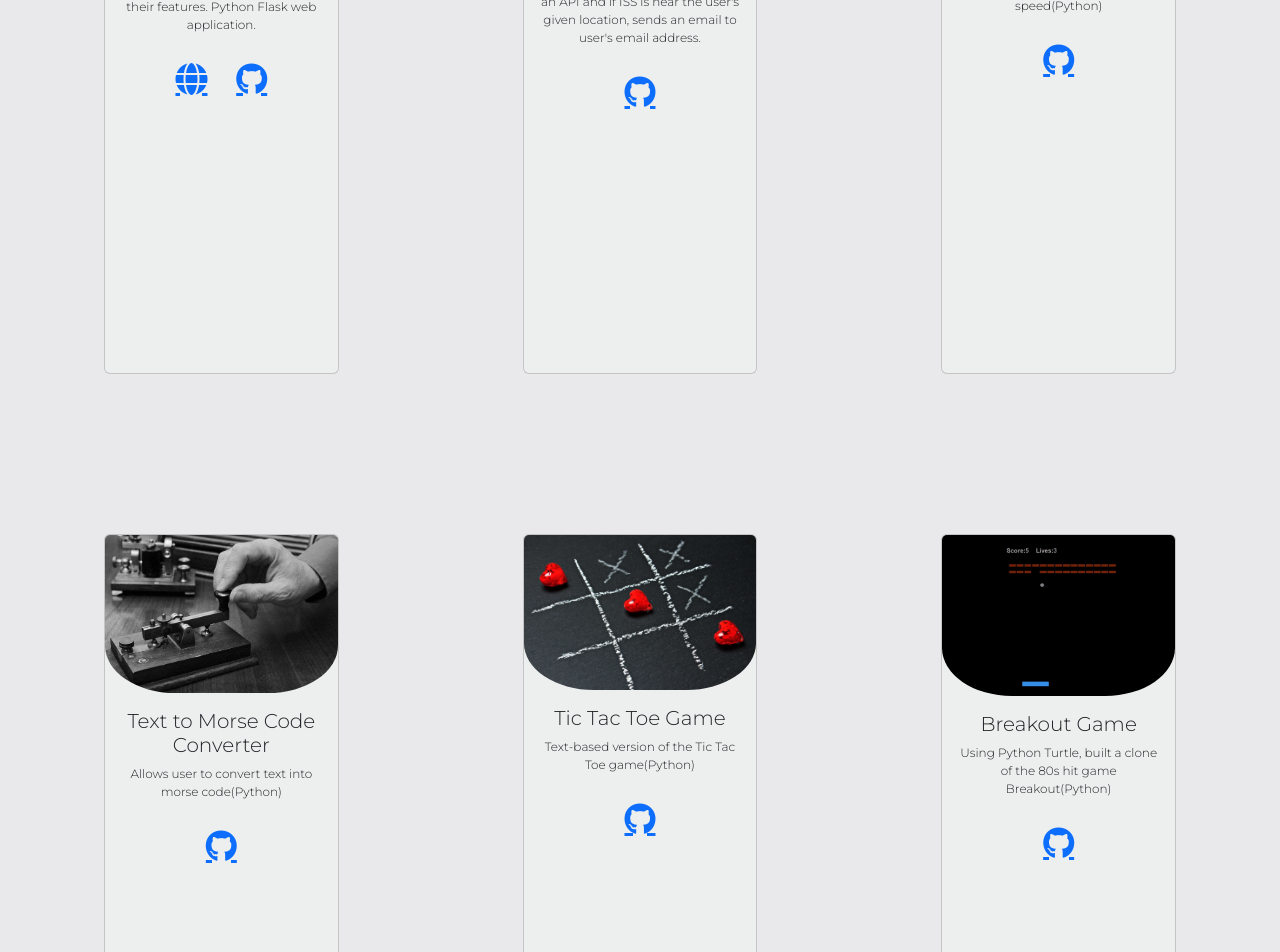
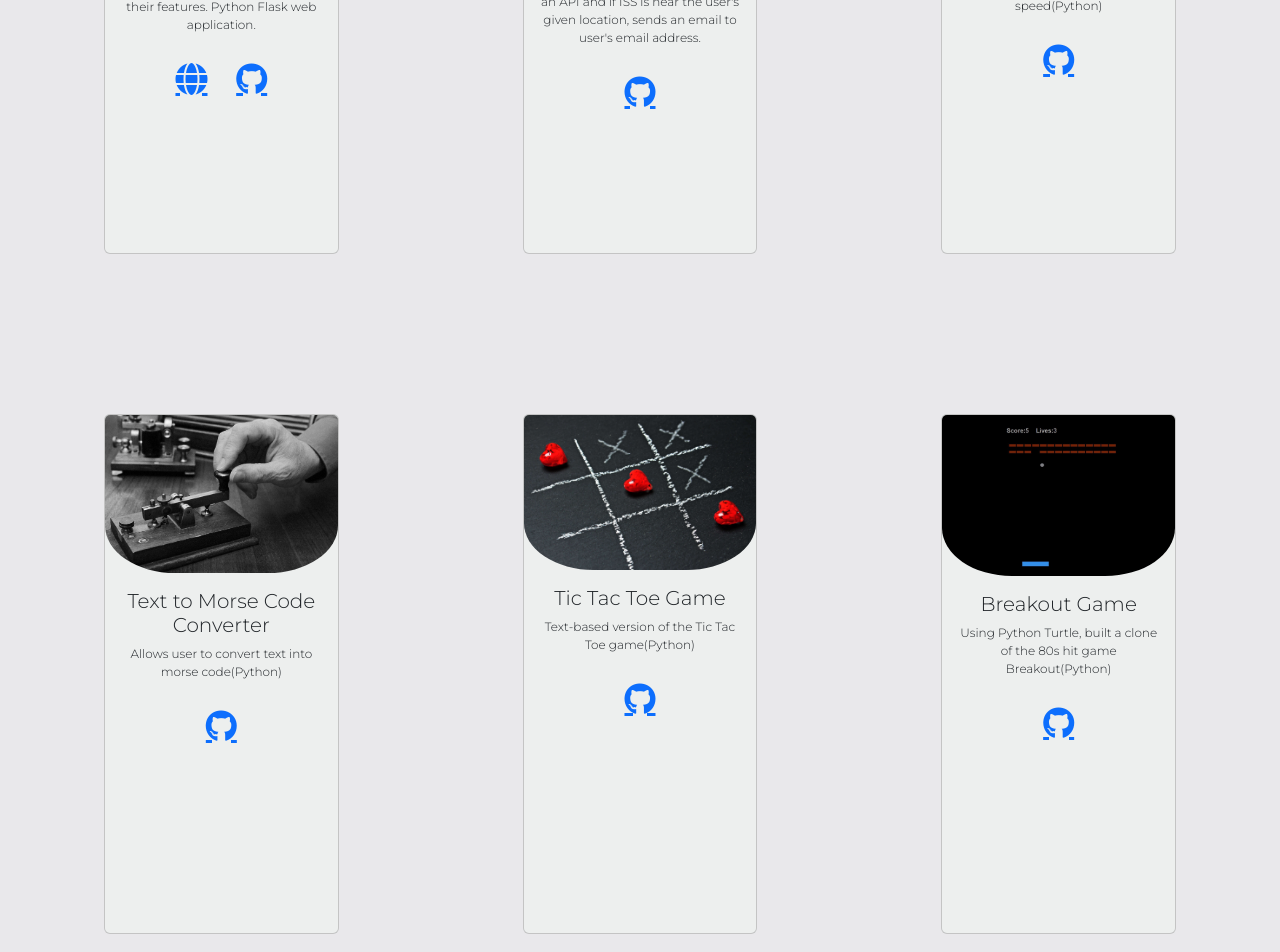
Before and after one commit to feratozbey/Personal-Website, a Flask app: page / in a window 1280 px wide. Shown: the part 1196-2148 px from the top of the page. Run offline with Flask 2, Linux system fonts and the light colour scheme; some libraries are stand-ins or nearby versions.

Commit message:
Update styles.css

```diff
--- a/static/css/styles.css
+++ b/static/css/styles.css
@@ -123,7 +123,7 @@ img {
     text-align: center;
     font-family: 'Montserrat', sans-serif;
     background: rgba(238, 240, 239, 0.8);
-    height: 80vh;
+    height: 65vh;
     margin: 10vh;
     font-size: 12px;
 }
```
